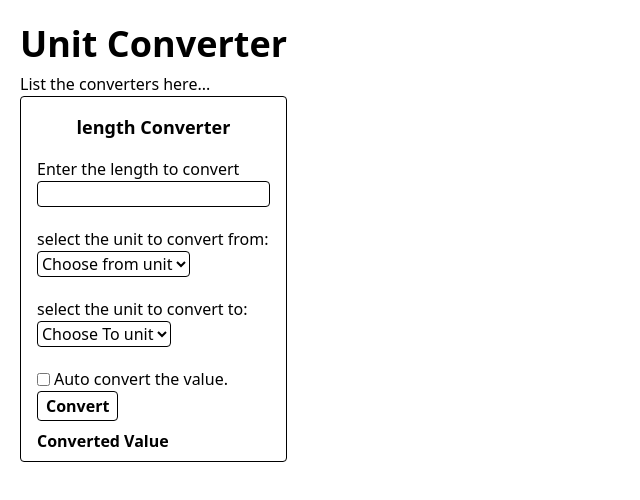
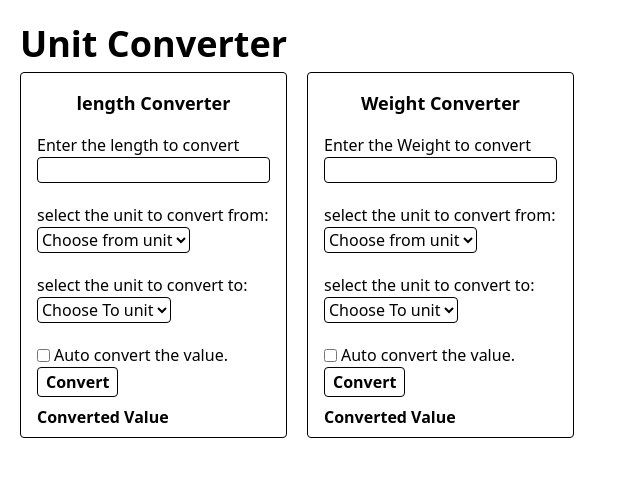
Before and after one commit to mohitk0208/unit-converter, a React (Vite) app: page / in a window 1280 px wide. Shown: the top 500 px of the page, without its empty margins (0-640 px from the left). Built offline with nearby package versions, Linux system fonts and the light colour scheme.

Commit message:
create weight converter component

```diff
--- a/src/App.tsx
+++ b/src/App.tsx
@@ -1,4 +1,5 @@
-import LenghtConverter from "./components/LengthConverter"
+import LengthConverter from "./components/LengthConverter"
+import WeightConverter from "./components/WeightConverter"
 
 
 function App() {
@@ -7,10 +8,9 @@ function App() {
     <div className='w-full h-full p-5 '>
       <h1 className="text-4xl font-bold my-1">Unit Converter</h1>
 
-      <div className="my-2">
-        List the converters here...
-
-        <LenghtConverter />
+      <div className="my-2 flex gap-5" >
+        <LengthConverter />
+        <WeightConverter />
       </div>
 
     </div>
--- /dev/null
+++ b/src/components/WeightConverter.tsx
@@ -0,0 +1,23 @@
+import Converter from "./Converter";
+
+const units: string[] = ["kilogram", "gram"]
+
+const unitValuesMap: Map<string, Map<string, number>> = new Map([
+    ["kilogram", new Map([
+        ["kilogram", 1],
+        ["gram", 1000]
+    ])],
+    ["gram", new Map([
+        ["kilogram", 0.001],
+        ["gram", 1]
+    ])]
+]);
+
+
+function WeightConverter() {
+    return(
+        <Converter converterType="Weight" units={units} unitValuesMap={unitValuesMap} />
+        )
+}
+
+export default WeightConverter
```
